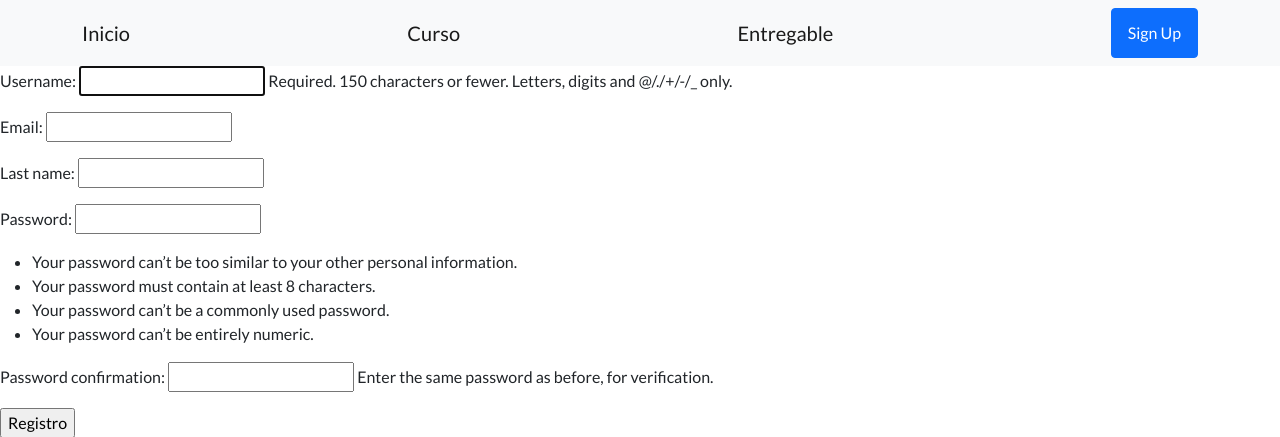
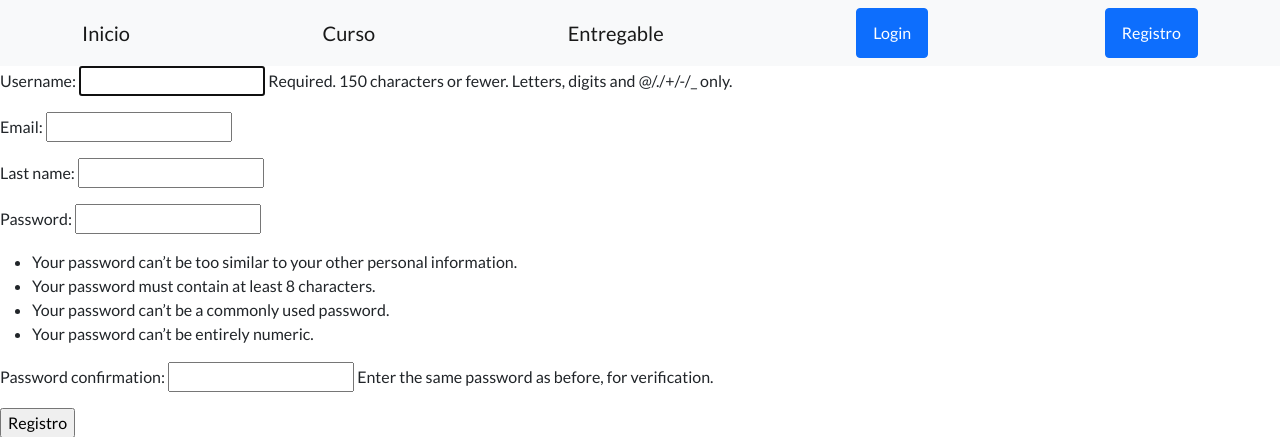
Before and after one commit to AnderzRomero/ProyectoCode31095, a Django app: page /UserCoder/registro/ in a window 1280 px wide. Shown: the top 437 px of the page. Run offline with Django 4.2, Linux system fonts and the light colour scheme; some libraries are stand-ins or nearby versions.

Commit message:
Creando login, logout y registro

```diff
--- a/AppCoder/views.py
+++ b/AppCoder/views.py
@@ -2,6 +2,8 @@ import datetime
 
 import django.db.utils
 from django.contrib import messages
+from django.contrib.auth.decorators import login_required
+from django.contrib.auth.mixins import LoginRequiredMixin
 from django.shortcuts import render, redirect
 import django
 from django.views.generic import ListView
@@ -97,7 +99,7 @@ def inicio(request):
     }
     return render(request, 'index.html', contexto)
 
-class CursoList(ListView):
+class CursoList(LoginRequiredMixin, ListView):
     model = Curso
     template_name = 'AppCoder/curso.html'
 
@@ -112,6 +114,7 @@ class CursoList(ListView):
 #
 #     return render(request, 'AppCoder/curso.html', contexto)
 
+@login_required
 def entregable(request):
     entregables = [
         {
--- a/ProyectoCode31095/settings.py
+++ b/ProyectoCode31095/settings.py
@@ -123,3 +123,5 @@ STATIC_URL = 'static/'
 # https://docs.djangoproject.com/en/4.1/ref/settings/#default-auto-field
 
 DEFAULT_AUTO_FIELD = 'django.db.models.BigAutoField'
+
+LOGIN_URL = 'UserCoderLogin'
--- a/UserCoder/urls.py
+++ b/UserCoder/urls.py
@@ -1,3 +1,4 @@
+from django.contrib.auth.views import LogoutView
 from django.urls import path
 
 from UserCoder.views import *
@@ -5,5 +6,7 @@ from UserCoder.views import *
 urlpatterns = [
    path('login/', login_request, name='UserCoderLogin'),
    path('registro/', register, name='UserCoderRegister'),
+   path('logout/', LogoutView.as_view(template_name='UserCoder/logout.html'), name='UserCoderLogout'),
+
 
 ]
--- a/templates/base/navigation.html
+++ b/templates/base/navigation.html
@@ -4,6 +4,14 @@
         <a class="navbar-brand" href="{% url 'AppCoderInicio' %}">Inicio</a>
         <a class="navbar-brand" href="{% url 'AppCoderCurso' %}">Curso</a>
         <a class="navbar-brand" href="{% url 'AppCoderEntregable' %}">Entregable</a>
-                <a class="btn btn-primary" href="#signup">Sign Up</a>
+        {% if user.is_authenticated %}
+            <h5>User:{{ user.get_username }}</h5>
+            <a class="btn btn-primary" href="{% url 'UserCoderLogout' %}">Logout</a>
+        {% else %}
+            <a class="btn btn-primary" href="{% url 'UserCoderLogin' %}">Login</a>
+            <a class="btn btn-primary" href="{% url 'UserCoderRegister' %}">Registro</a>
+        {% endif %}
+
+
     </div>
 </nav>
```
Also changed, not shown: templates/UserCoder/logout.html (added, +11 -0 lines), db.sqlite3 (added), 1 other file. Lines whose indentation alone changed are shown as unchanged.
